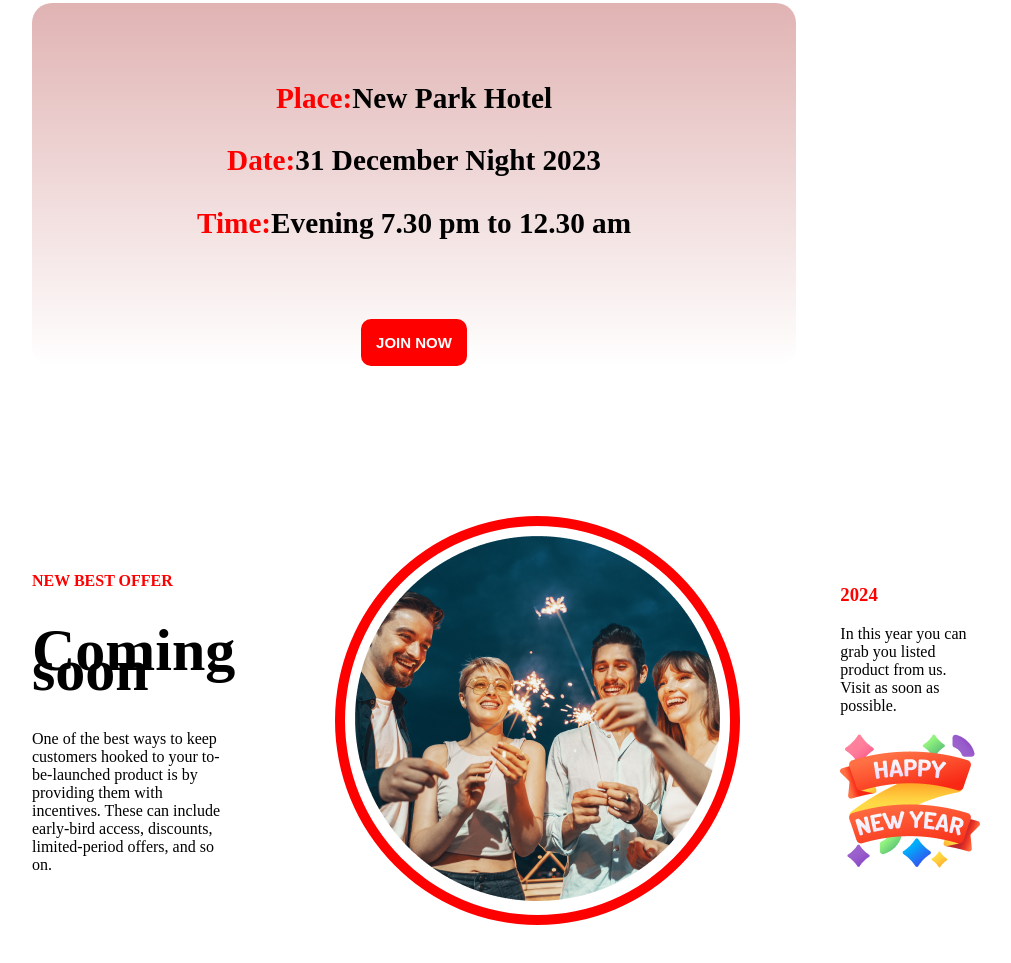
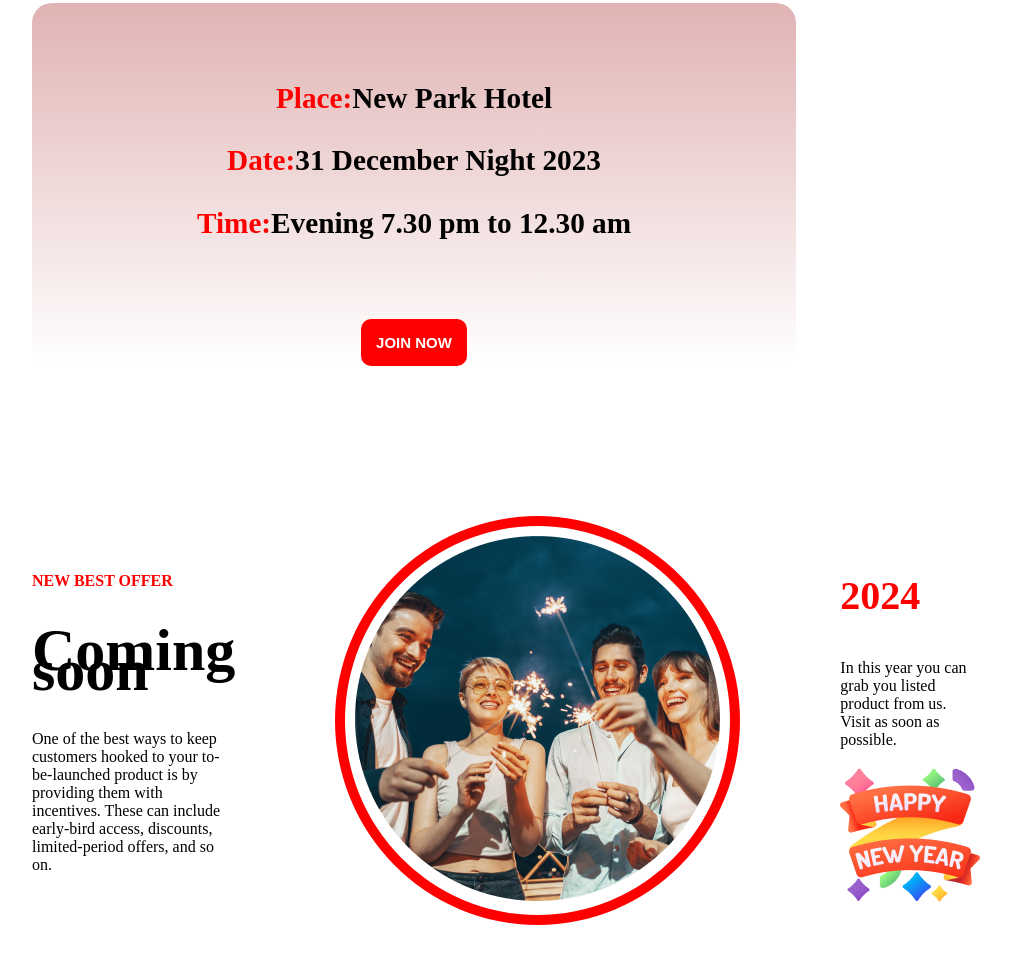
Before and after one commit to jubaerahmedtamim/new-year-new-mission-html-css, a plain HTML site: page index.html in a window 1280 px wide. Shown: the part 2679-3642 px from the top of the page, without its empty margins (226-1237 px from the left). Drawn offline with Linux system fonts and the light colour scheme.

Commit message:
runnig year 2024 font size & weitht is updated

```diff
--- a/index.html
+++ b/index.html
@@ -64,7 +64,7 @@
                     <img src="./images/Ellipse 1.png" alt="">
                 </div>
                 <div>
-                    <h3 class="primary-color">2024</h3>
+                    <h3 class="primary-color running-year">2024</h3>
                     <p>In this year you can grab you listed product from us. Visit as soon as possible.</p>
                     <img src="./images/Group 96.png" alt="">
                 </div>
--- a/styles/new-year.css
+++ b/styles/new-year.css
@@ -125,3 +125,7 @@ main,header{
 .offer-info{
     width: 33%;
 }
+.running-year{
+    font-size: 40px;
+    font-weight: bolder;
+}
```
